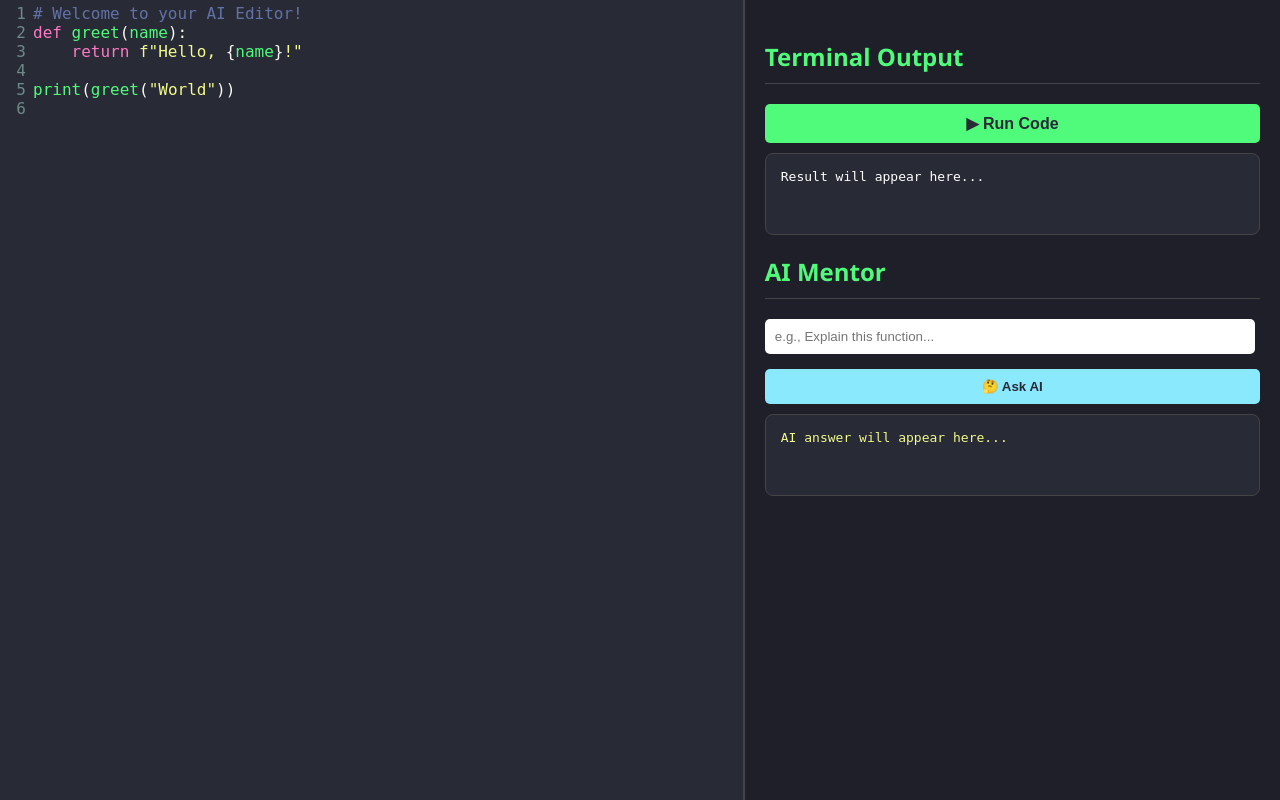
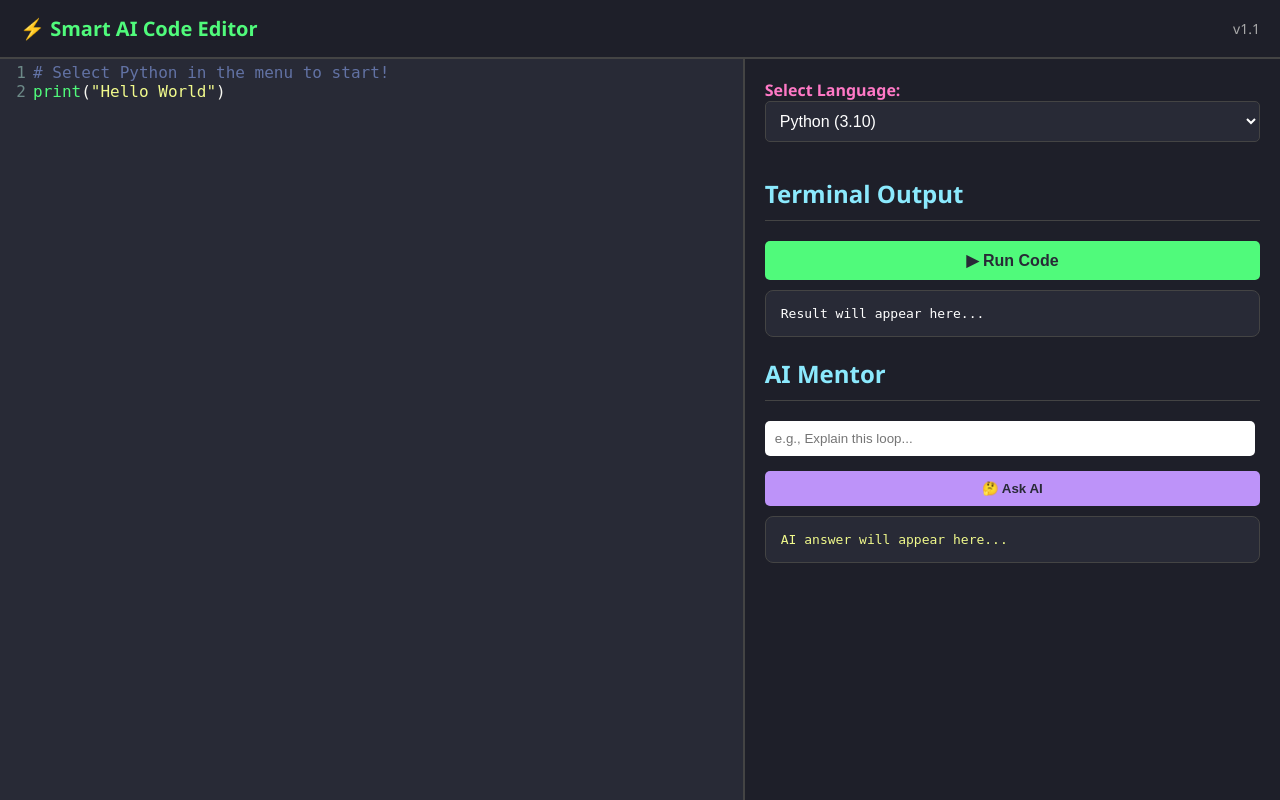
Before and after one commit to Aksh9203/Smart-Code-Editor, a Flask app: page / in a window 1280 px wide. Run offline with Flask 3, Linux system fonts and the light colour scheme.

Commit message:
Version 1.1

````diff
--- a/app.py
+++ b/app.py
@@ -1,8 +1,9 @@
 import os
 import requests
 from dotenv import load_dotenv
-from flask import Flask,jsonify,request,render_template
+from flask import Flask, jsonify, request, render_template
 from google import genai
+from pydantic import BaseModel, Field
 
 # Load environment variables
 load_dotenv()
@@ -15,53 +16,92 @@ print(f"DEBUG: API Key : {api_key}")
 if not api_key:
     print(f"Something is wrong. API key is not found")
 
-# Only run this block for Gemini Developer API
 # We create the client once.
-client = genai.Client(api_key='AIzaSyCRFPMZ2MOOTKTcEo9_qVqkjYaMLUrKoLk')
+client = genai.Client(api_key=api_key)
+
+# --- NEW: Define the Structure for the AI Response ---
+class AIResponse(BaseModel):
+    """Structure for the AI's coding assistance response."""
+    solution_code: str = Field(
+        description="The corrected or requested Python/Java/C++/JS code snippet. It should be complete and runnable."
+    )
+    explanation: str = Field(
+        description="A clear, concise explanation of what changed, why the error occurred, or how the logic works."
+    )
 
 @app.route('/')
 def home():
     return render_template('index.html')
 
-
 @app.route('/run', methods=['POST'])
 def run():
     data = request.json
     code = data.get('code')
+    language = data.get('language', 'python')
 
-    reponse = requests.post("https://emkc.org/api/v2/piston/execute", json={
-        "language": "python",
-        "version": "3.10.0",
-        "files": [{"content": code}]
-    })
+    version_map = {
+        "python": "3.10.0",
+        "javascript": "18.15.0",
+        "java": "15.0.2",
+        "cpp": "10.2.0"
+    }
 
-    return jsonify(reponse.json())
+    try:
+        response = requests.post("https://emkc.org/api/v2/piston/execute", json={
+            "language": language,
+            "version": version_map.get(language),
+            "files": [{"content": code}]
+        })
+        return jsonify(response.json())
 
+    except Exception as e:
+        return jsonify({"run": {"output": f"Error: {str(e)}"}})
 
 @app.route('/ask_ai', methods=['POST'])
 def ask_ai():
-
     data = request.json
+    language = data.get('language')
     code = data.get('code')
     question = data.get('question')
 
+    # 1. New Prompt Strategy: Focus on the "Task" rather than conversation
     prompt = f"""
-    You are a helpful Smart Tutor masters of many programming languages like Python, JavaScript, C++, and Java.
-    Based on you knowledge in these languages help the user understand and resolve any errot the code has.
-    The User wrote this code:
+    You are an expert Coding Tutor.
+    The user has written the following code in {language} language, Suggest soutions for {language} language only:
+    ---
     {code}
+    ---
 
     The User asked: "{question}"
-    Please answer clearly and concisely. If the code has an error, explain how to fix it.
+
+    Provide the corrected code (or the code they asked for) and a clear explanation.
     """
 
-    response = client.models.generate_content(
-        model='gemini-2.5-flash',
-        contents=prompt
-    )
-    return jsonify({"answer":response.text})
+    try:
+        # Call Gemini with Strict JSON Schema
+        response = client.models.generate_content(
+            model='gemini-2.5-flash',
+            contents=prompt,
+            config={
+                "response_mime_type": "application/json",
+                "response_schema": AIResponse,
+            }
+        )
 
+        # Parse the JSON response securely using Pydantic
+        # This guarantees you get exactly the fields you asked for.
+        ai_data = response.parsed # The SDK automatically parses it into the AIResponse object
+
+        # Return structured data to Frontend
+        # We send back 'answer' (explanation) and 'solution' (code) separately
+        return jsonify({
+            "answer": ai_data.explanation,
+            "solution": ai_data.solution_code
+        })
+
+    except Exception as e:
+        print(f"AI Error: {e}")
+        return jsonify({"answer": f"Error generating response: {str(e)}", "solution": ""})
 
 if __name__ == '__main__':
-    # Run the application
     app.run(debug=True)
--- a/templates/index.html
+++ b/templates/index.html
@@ -3,79 +3,163 @@
 <head>
     <meta charset="UTF-8">
     <meta name="viewport" content="width=device-width, initial-scale=1.0">
-    <title>Smart Python Editor</title>
+    <title>Smart Code Editor</title>
 
     <link rel="stylesheet" href="https://cdnjs.cloudflare.com/ajax/libs/codemirror/5.65.2/codemirror.min.css">
     <link rel="stylesheet" href="https://cdnjs.cloudflare.com/ajax/libs/codemirror/5.65.2/theme/dracula.min.css">
 
     <style>
-        body { font-family: 'Segoe UI', sans-serif; margin: 0; display: flex; height: 100vh; background-color: #282a36; color: white; }
+        /* Make the code block darker and add scrolling if it's too wide */
+        #ai-response pre {
+            background-color: #0d0e12; /* Very dark background for code */
+            border: 1px solid #444;    /* Subtle border */
+            padding: 15px;
+            border-radius: 5px;
+            overflow-x: auto;          /* Scroll sideways if code is long */
+            margin-top: 10px;
+        }
 
-        /* Layout: Left (Editor) and Right (Tools) */
+        /* Fix the font inside the code block */
+        #ai-response code {
+            font-family: 'Consolas', 'Monaco', monospace;
+            font-size: 14px;
+            color: #50fa7b; /* Matrix green text color */
+        }
+        body { font-family: 'Segoe UI', sans-serif; margin: 0; display: flex; flex-direction: column; height: 100vh; background-color: #282a36; color: white; }
+
+        /* 1. NEW HEADER STYLE */
+        header {
+            background-color: #1e1f29;
+            padding: 15px 20px;
+            border-bottom: 2px solid #444;
+            display: flex;
+            align-items: center;
+            justify-content: space-between;
+        }
+        header h1 { margin: 0; font-size: 20px; color: #50fa7b; }
+        header span { font-size: 14px; color: #aaa; }
+
+        /* Main Layout */
+        #main-container { display: flex; flex: 1; overflow: hidden; }
+
         #editor-container { width: 60%; border-right: 2px solid #444; display: flex; flex-direction: column; }
         #sidebar { width: 40%; padding: 20px; background-color: #1e1f29; overflow-y: auto; }
 
         .CodeMirror { height: 100%; font-size: 16px; }
 
-        h2 { border-bottom: 1px solid #444; padding-bottom: 10px; color: #50fa7b; }
+        /* 2. NEW DROPDOWN STYLE */
+        select {
+            width: 100%;
+            padding: 10px;
+            background: #282a36;
+            color: white;
+            border: 1px solid #444;
+            border-radius: 5px;
+            margin-bottom: 15px;
+            font-size: 16px;
+        }
 
-        /* Buttons */
+        h2 { border-bottom: 1px solid #444; padding-bottom: 10px; color: #8be9fd; margin-top: 20px; }
+
         button { cursor: pointer; border: none; padding: 10px 15px; border-radius: 5px; font-weight: bold; margin-bottom: 10px; }
         .btn-run { background-color: #50fa7b; color: #282a36; font-size: 16px; width: 100%; }
-        .btn-ask { background-color: #8be9fd; color: #282a36; width: 100%; margin-top: 5px; }
+        .btn-ask { background-color: #bd93f9; color: #282a36; width: 100%; margin-top: 5px; }
         .btn-run:hover { background-color: #40c963; }
 
-        /* Output Boxes */
-        .box { background: #282a36; padding: 15px; border-radius: 8px; border: 1px solid #444; min-height: 50px; white-space: pre-wrap; font-family: monospace; margin-bottom: 20px;}
+        .box { background: #282a36; padding: 15px; border-radius: 8px; border: 1px solid #444; margin-bottom: 20px; white-space: pre-wrap; font-family: monospace; }
         input[type="text"] { width: 95%; padding: 10px; border-radius: 5px; border: none; margin-bottom: 10px; }
     </style>
 </head>
 <body>
 
+    <header>
+        <h1>⚡ Smart AI Code Editor</h1>
+        <span>v1.1</span>
+    </header>
+
+    <div id="main-container">
         <div id="editor-container">
-        <textarea id="code-editor"># Welcome to your AI Editor!
-def greet(name):
-    return f"Hello, {name}!"
-
-print(greet("World"))
-</textarea>
+            <textarea id="code-editor"># Select Python in the menu to start!
+print("Hello World")</textarea>
         </div>
 
         <div id="sidebar">
+
+            <label style="font-weight: bold; color: #ff79c6;">Select Language:</label>
+            <select id="language-select" onchange="changeLanguage()">
+                <option value="python">Python (3.10)</option>
+                <option value="javascript">JavaScript (Node 18)</option>
+                <option value="java">Java (OpenJDK 15)</option>
+                <option value="cpp">C++ (GCC)</option>
+            </select>
+
             <h2>Terminal Output</h2>
             <button class="btn-run" onclick="runCode()">▶ Run Code</button>
             <div id="output" class="box">Result will appear here...</div>
 
             <h2>AI Mentor</h2>
-        <input type="text" id="question" placeholder="e.g., Explain this function...">
+            <input type="text" id="question" placeholder="e.g., Explain this loop...">
             <button class="btn-ask" onclick="askAI()">🤔 Ask AI</button>
             <div id="ai-response" class="box" style="color: #f1fa8c;">AI answer will appear here...</div>
+        </div>
     </div>
 
     <script src="https://cdnjs.cloudflare.com/ajax/libs/codemirror/5.65.2/codemirror.min.js"></script>
     <script src="https://cdnjs.cloudflare.com/ajax/libs/codemirror/5.65.2/mode/python/python.min.js"></script>
+    <script src="https://cdnjs.cloudflare.com/ajax/libs/codemirror/5.65.2/mode/javascript/javascript.min.js"></script>
+    <script src="https://cdnjs.cloudflare.com/ajax/libs/codemirror/5.65.2/mode/clike/clike.min.js"></script>
+    <script src="https://cdn.jsdelivr.net/npm/marked/marked.min.js"></script>
 
     <script>
-        // Initialize CodeMirror (The pretty editor)
+        // Initialize CodeMirror
         var editor = CodeMirror.fromTextArea(document.getElementById("code-editor"), {
             mode: "python",
             theme: "dracula",
             lineNumbers: true
         });
 
-        // Function 1: Run Code
+        // Function to handle language change
+        function changeLanguage() {
+            var lang = document.getElementById("language-select").value;
+            var mode = "python";
+            var defaultCode = "";
+
+            if (lang === "python") {
+                mode = "python";
+                defaultCode = "print('Hello Python!')";
+            } else if (lang === "javascript") {
+                mode = "javascript";
+                defaultCode = "console.log('Hello JavaScript!');";
+            } else if (lang === "java") {
+                mode = "text/x-java";
+                defaultCode = "public class Main {\n    public static void main(String[] args) {\n        System.out.println(\"Hello Java!\");\n    }\n}";
+            } else if (lang === "cpp") {
+                mode = "text/x-c++src";
+                defaultCode = "#include <iostream>\nusing namespace std;\n\nint main() {\n    cout << \"Hello C++!\" << endl;\n    return 0;\n}";
+            }
+
+            // Update CodeMirror mode and default text
+            editor.setOption("mode", mode);
+            editor.setValue(defaultCode);
+        }
+
         async function runCode() {
             const outputBox = document.getElementById('output');
+            const lang = document.getElementById("language-select").value;
             outputBox.innerText = "Running...";
 
+            console.log(lang);
             const response = await fetch('/run', {
                 method: 'POST',
                 headers: {'Content-Type': 'application/json'},
-                body: JSON.stringify({code: editor.getValue()})
+                body: JSON.stringify({
+                    code: editor.getValue(),
+                    language: lang
+                })
             });
+
             const data = await response.json();
-
-            // Piston returns { run: { output: "..." } }
+            console.log(data);
             if (data.run) {
                 outputBox.innerText = data.run.output;
             } else {
@@ -83,22 +167,27 @@ print(greet("World"))
             }
         }
 
-        // Function 2: Ask AI
         async function askAI() {
             const aiBox = document.getElementById('ai-response');
             const question = document.getElementById('question').value;
-            aiBox.innerText = "Thinking...";
+            const lang = document.getElementById("language-select").value;
+            aiBox.innerHTML = "<i>Thinking...</i>";
 
             const response = await fetch('/ask_ai', {
                 method: 'POST',
                 headers: {'Content-Type': 'application/json'},
                 body: JSON.stringify({
                     code: editor.getValue(),
-                    question: question
+                    question: question,
+                    language: lang
                 })
             });
             const data = await response.json();
-            aiBox.innerText = data.answer;
+            let formattedResponse = data.answer;
+            if (data.solution) {
+                formattedResponse += "\n\n**Suggested Solution:**\n```" + lang + "\n" + data.solution + "\n";
+            }
+            aiBox.innerHTML = marked.parse(formattedResponse);
         }
     </script>
 </body>
````
Lines whose indentation alone changed are shown as unchanged.
